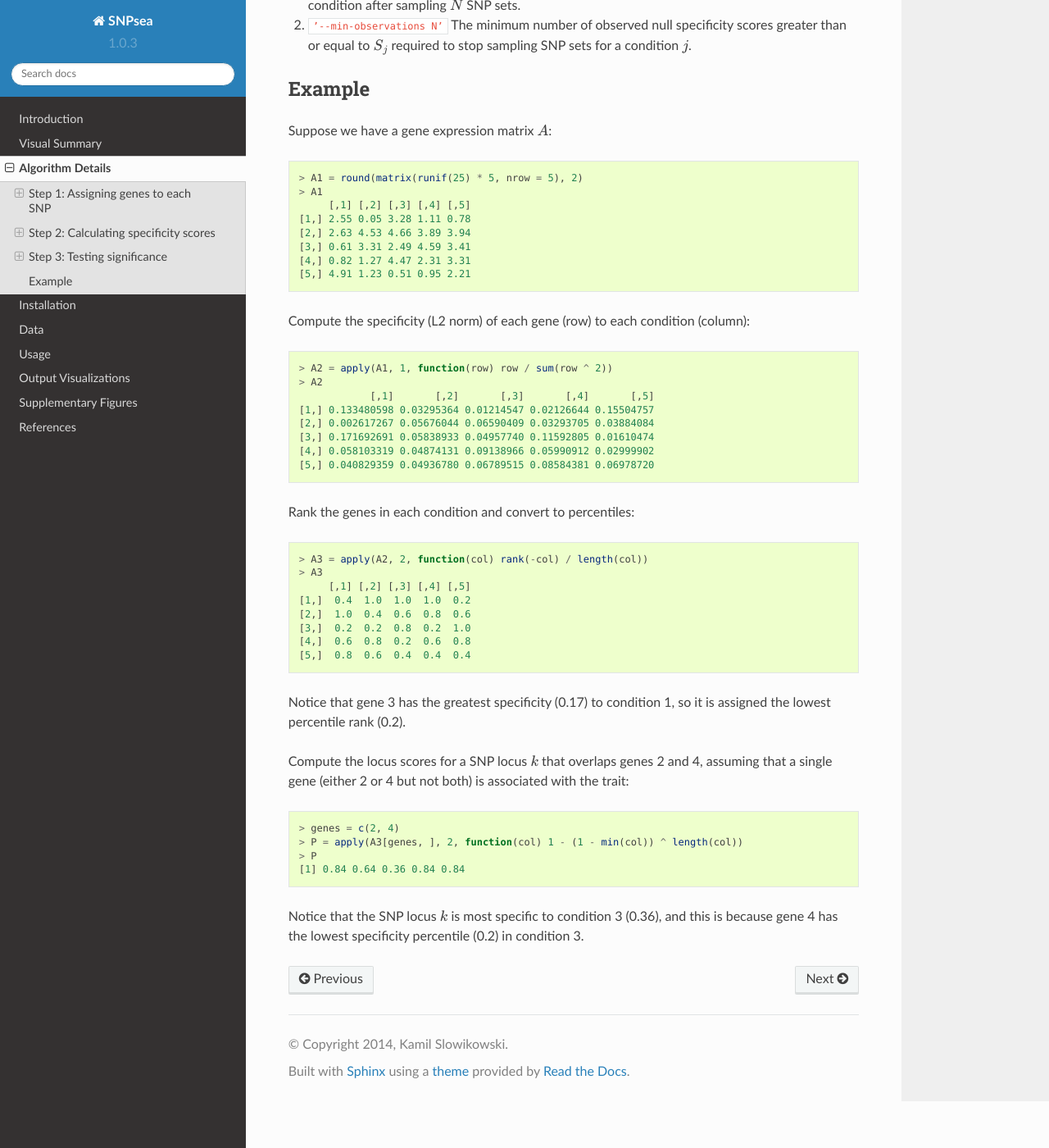
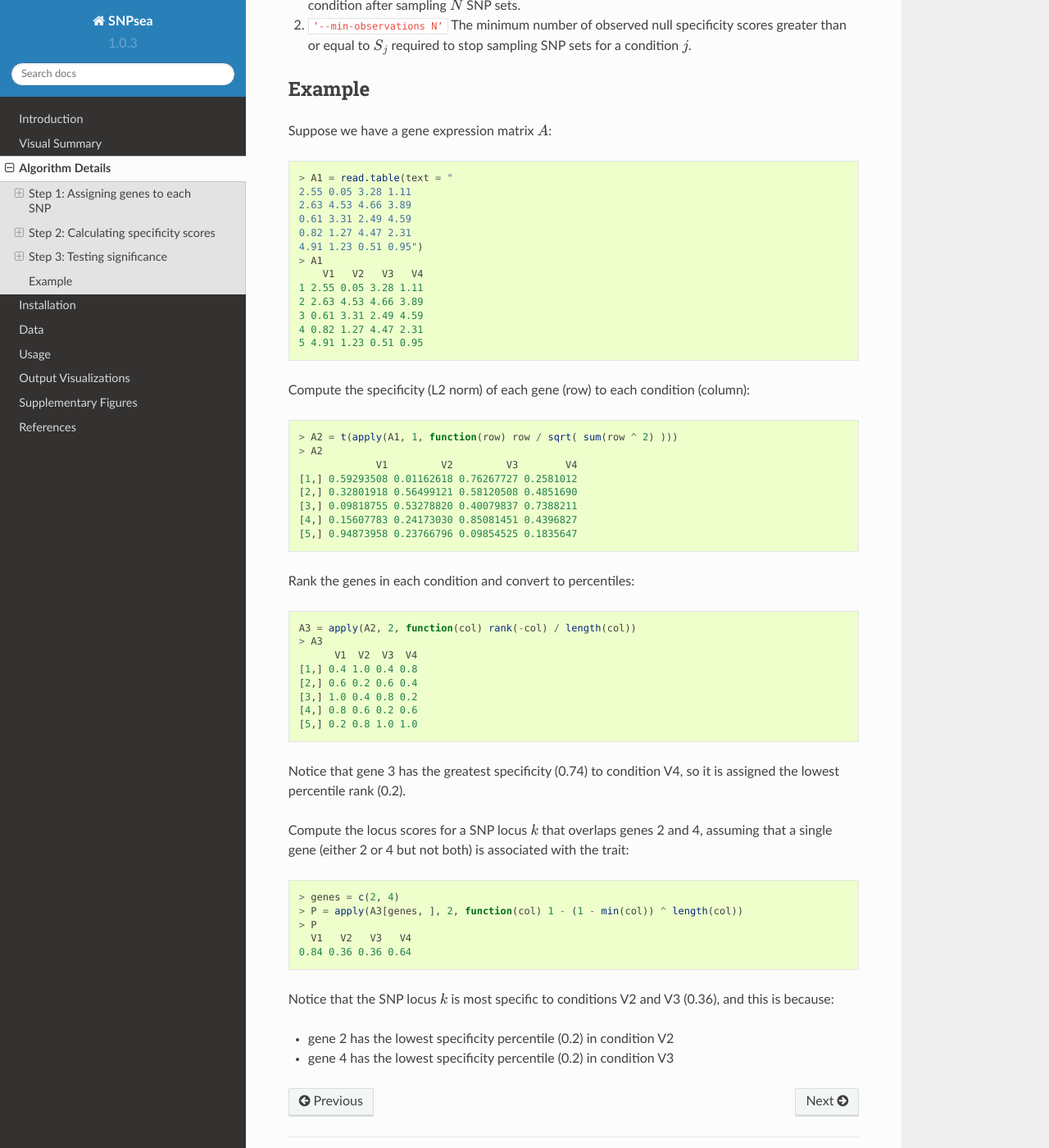
Before and after one commit to slowkow/snpsea, a Sphinx documentation site: the page built from docs/algorithm.rst, in a window 1280 px wide and 1400 px high, scrolled down 4537 px. Shown: the whole window at 82% size. Built offline with Sphinx 7.4.7 and the Read the Docs theme 2.0.0, drawn with Linux system fonts in a browser that asks for light colours.

Commit message:
fix typos in example

```diff
--- a/docs/algorithm.rst
+++ b/docs/algorithm.rst
@@ -261,44 +261,48 @@ Suppose we have a gene expression matrix :math:`A`:
 
 .. code-block:: r
 
-   > A1 = round(matrix(runif(25) * 5, nrow = 5), 2)
+   > A1 = read.table(text = "
+   2.55 0.05 3.28 1.11
+   2.63 4.53 4.66 3.89
+   0.61 3.31 2.49 4.59
+   0.82 1.27 4.47 2.31
+   4.91 1.23 0.51 0.95")
    > A1
-        [,1] [,2] [,3] [,4] [,5]
-   [1,] 2.55 0.05 3.28 1.11 0.78
-   [2,] 2.63 4.53 4.66 3.89 3.94
-   [3,] 0.61 3.31 2.49 4.59 3.41
-   [4,] 0.82 1.27 4.47 2.31 3.31
-   [5,] 4.91 1.23 0.51 0.95 2.21
+       V1   V2   V3   V4
+   1 2.55 0.05 3.28 1.11
+   2 2.63 4.53 4.66 3.89
+   3 0.61 3.31 2.49 4.59
+   4 0.82 1.27 4.47 2.31
+   5 4.91 1.23 0.51 0.95
 
 Compute the specificity (L2 norm) of each gene (row) to each condition
 (column):
 
 .. code-block:: r
 
-   > A2 = apply(A1, 1, function(row) row / sum(row ^ 2))
+   > A2 = t(apply(A1, 1, function(row) row / sqrt( sum(row ^ 2) )))
    > A2
-               [,1]       [,2]       [,3]       [,4]       [,5]
-   [1,] 0.133480598 0.03295364 0.01214547 0.02126644 0.15504757
-   [2,] 0.002617267 0.05676044 0.06590409 0.03293705 0.03884084
-   [3,] 0.171692691 0.05838933 0.04957740 0.11592805 0.01610474
-   [4,] 0.058103319 0.04874131 0.09138966 0.05990912 0.02999902
-   [5,] 0.040829359 0.04936780 0.06789515 0.08584381 0.06978720
+                V1         V2         V3        V4
+   [1,] 0.59293508 0.01162618 0.76267727 0.2581012
+   [2,] 0.32801918 0.56499121 0.58120508 0.4851690
+   [3,] 0.09818755 0.53278820 0.40079837 0.7388211
+   [4,] 0.15607783 0.24173030 0.85081451 0.4396827
+   [5,] 0.94873958 0.23766796 0.09854525 0.1835647
 
 Rank the genes in each condition and convert to percentiles:
 
 .. code-block:: r
 
-   > A3 = apply(A2, 2, function(col) rank(-col) / length(col))
+   A3 = apply(A2, 2, function(col) rank(-col) / length(col))
    > A3
-        [,1] [,2] [,3] [,4] [,5]
-   [1,]  0.4  1.0  1.0  1.0  0.2
-   [2,]  1.0  0.4  0.6  0.8  0.6
-   [3,]  0.2  0.2  0.8  0.2  1.0
-   [4,]  0.6  0.8  0.2  0.6  0.8
-   [5,]  0.8  0.6  0.4  0.4  0.4
+         V1  V2  V3  V4
+   [1,] 0.4 1.0 0.4 0.8
+   [2,] 0.6 0.2 0.6 0.4
+   [3,] 1.0 0.4 0.8 0.2
+   [4,] 0.8 0.6 0.2 0.6
+   [5,] 0.2 0.8 1.0 1.0
 
-
-Notice that gene 3 has the greatest specificity (0.17) to condition 1, so it
+Notice that gene 3 has the greatest specificity (0.74) to condition V4, so it
 is assigned the lowest percentile rank (0.2).
 
 Compute the locus scores for a SNP locus :math:`k` that overlaps genes 2 and
@@ -310,8 +314,11 @@ the trait:
    > genes = c(2, 4)
    > P = apply(A3[genes, ], 2, function(col) 1 - (1 - min(col)) ^ length(col))
    > P
-   [1] 0.84 0.64 0.36 0.84 0.84
+     V1   V2   V3   V4
+   0.84 0.36 0.36 0.64
 
-Notice that the SNP locus :math:`k` is most specific to condition 3 (0.36),
-and this is because gene 4 has the lowest specificity percentile (0.2) in
-condition 3.
+Notice that the SNP locus :math:`k` is most specific to conditions V2 and V3
+(0.36), and this is because:
+
+- gene 2 has the lowest specificity percentile (0.2) in condition V2
+- gene 4 has the lowest specificity percentile (0.2) in condition V3
```
